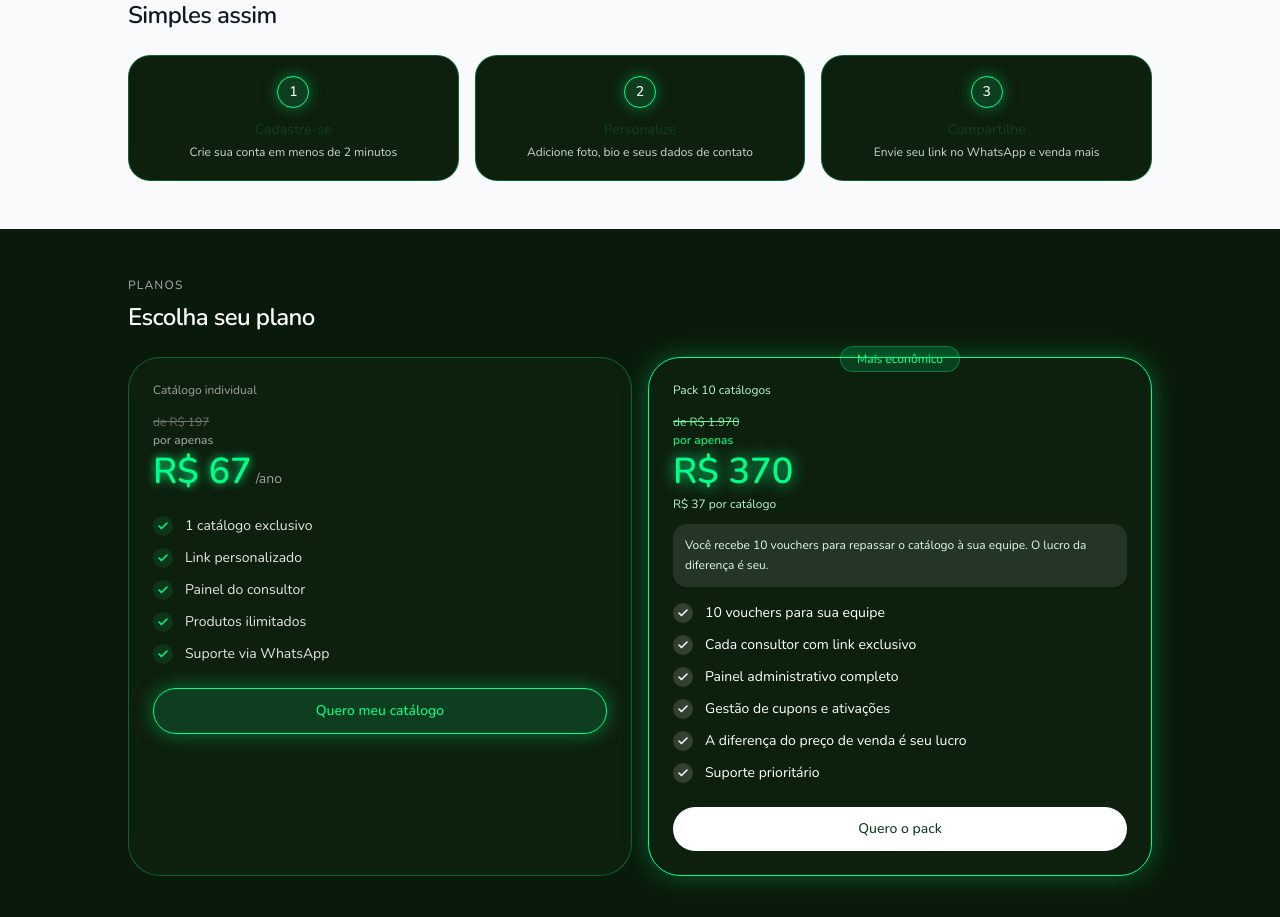
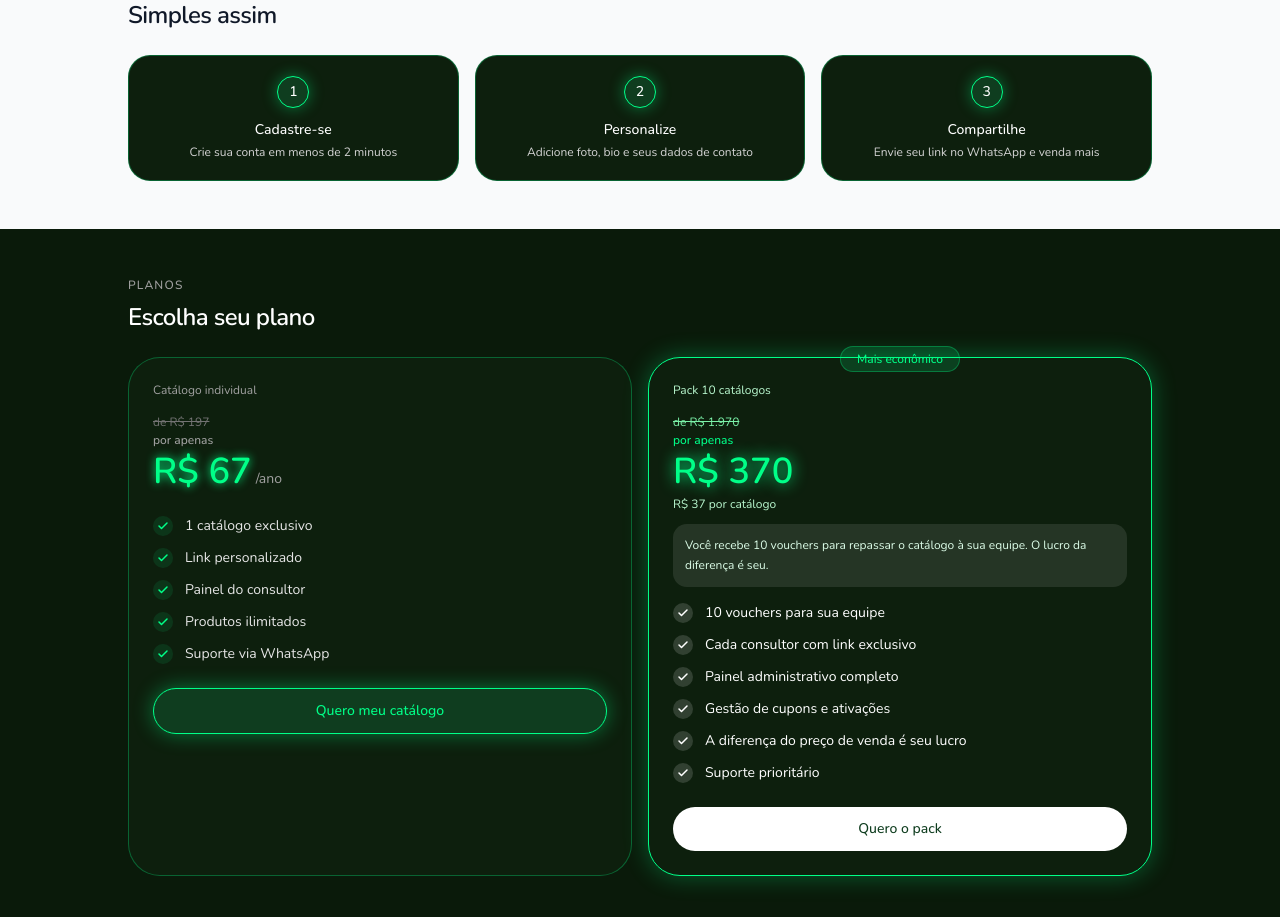
Before and after one commit to rodolfogasparian/lojah, a Next.js app: page /atlantica in a window 1280 px wide. Shown: the part 1840-2757 px from the top of the page. Built offline with nearby package versions, Linux system fonts and the light colour scheme.

Commit message:
fix: títulos da seção Como Funciona em branco para legibilidade

```diff
--- a/app/(public)/atlantica/page.tsx
+++ b/app/(public)/atlantica/page.tsx
@@ -147,7 +147,7 @@
                   className="w-8 h-8 rounded-full bg-[#0f3d1f] text-white border border-[#00ff88] flex items-center justify-center mx-auto mb-3 text-sm font-medium"
                   style={{ boxShadow: "0 0 15px rgba(0,255,136,0.4)" }}
                 >{n}</div>
-                <p className="text-sm font-medium text-[#0f3d1f] mb-1">{title}</p>
+                <p className="text-sm font-medium text-white mb-1">{title}</p>
                 <p className="text-xs text-neutral-300">{desc}</p>
               </div>
             ))}
```
